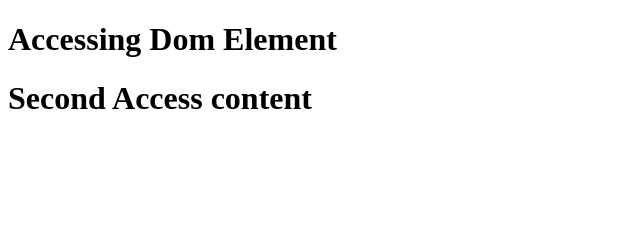
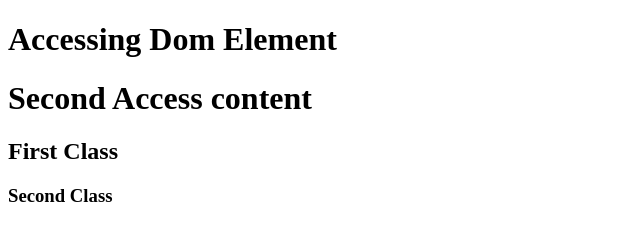
Before and after one commit to tsola2002/javascript-batch5, a plain HTML site: page 07-DOM/ACCESSING-DOM-ELEMENTS/dom-access.html in a window 1280 px wide. Shown: the whole page, without its empty margins (0-640 px from the left). Drawn offline with Linux system fonts and the light colour scheme.

Commit message:
query selector

```diff
--- a/07-DOM/ACCESSING-DOM-ELEMENTS/dom-access.html
+++ b/07-DOM/ACCESSING-DOM-ELEMENTS/dom-access.html
@@ -8,12 +8,21 @@
 <body>
     <h1 id="access">Accessing Dom Element</h1>
     <h1 id="secondaccess">Second Access content</h1>
+    <h2 class="class1">First Class</h2>
+    <h3 class="class1">Second Class</h3>
     <script>
         // ACCESSING DOM ELEMENTS VIA THE ID
         console.dir(document.getElementById("access"));
 
         // ACCESSING DOM ELEMENTS VIA THE TAGNAME
         console.dir(document.getElementsByTagName("h1"));
+
+        // ACCESSING DOM ELEMENTS VIA THE CLASS NAME
+        console.dir(document.getElementsByClassName("class1"));
+
+        // ACCESSING DOM ELEMENTS VIA THE QUERY SELECTOR
+        console.dir(document.querySelector("#access"));
+        console.dir(document.querySelectorAll(".class1"));
     </script>
 </body>
 </html>
```
Also changed, not shown: 07-DOM/BOM/intro.html (+0 -6 lines).
